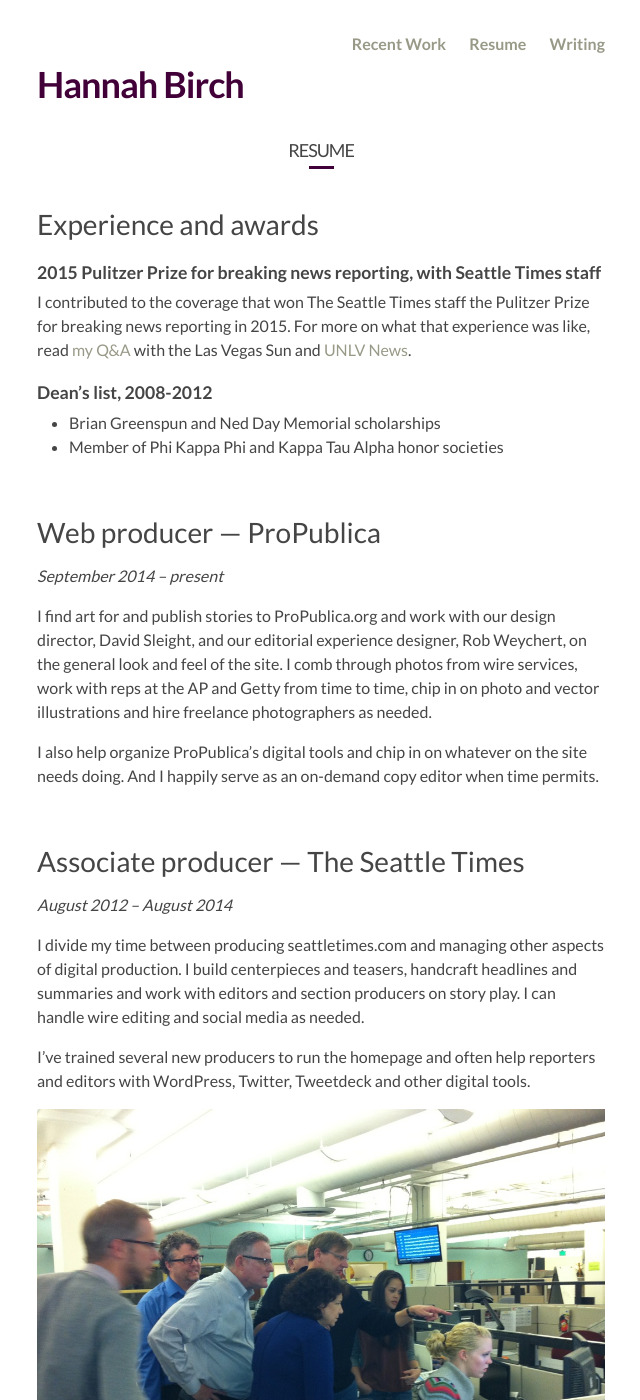
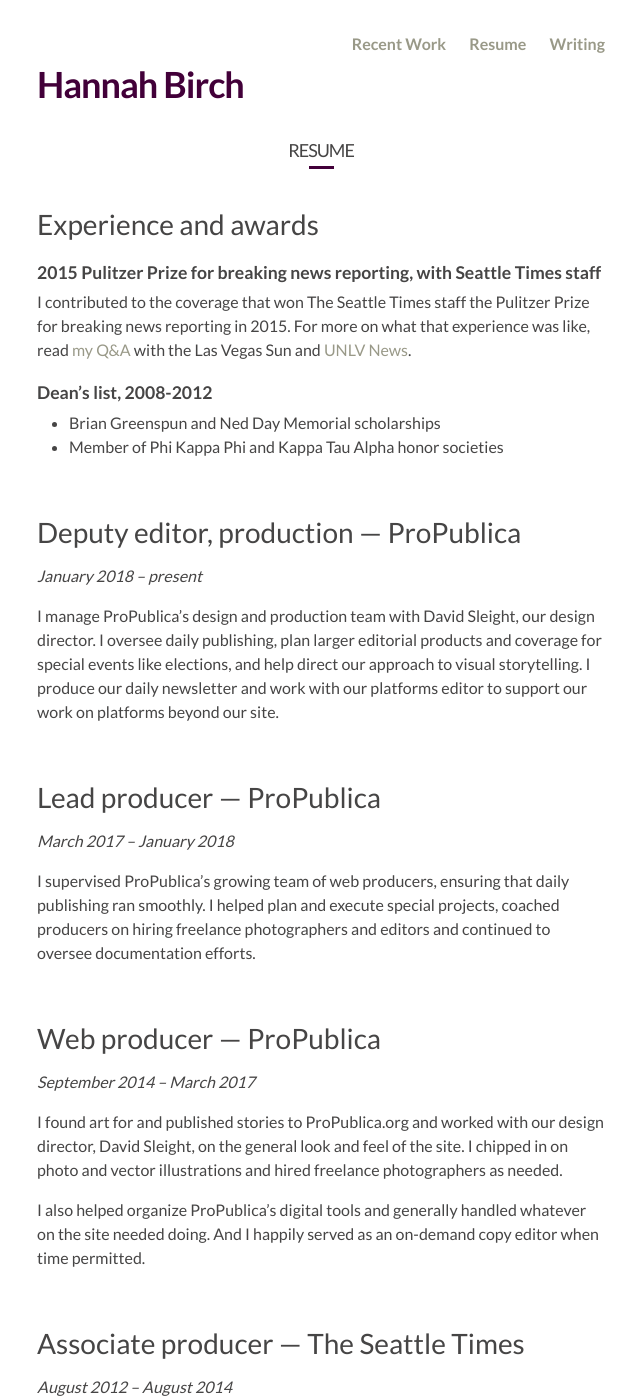
Before and after one commit to hannah-birch/hannah-birch.github.io, a Jekyll site: the page built from pages/resume.md, in a window 1280 px wide and 1400 px high. Shown: the whole window, without its empty margins (319-959 px from the left). Built offline with Jekyll 4.4.1, drawn with Linux system fonts in a browser that asks for light colours.

Commit message:
Adds gemfile, updates resume and about page

```diff
--- /dev/null
+++ b/Gemfile
@@ -0,0 +1,2 @@
+source 'https://rubygems.org'
+gem 'github-pages', group: :jekyll_plugins
--- a/_config.yml
+++ b/_config.yml
@@ -1,7 +1,7 @@
 # Site settings
 title: Hannah Birch
 email: birch.hannah@gmail.com
-description: Mostly harmless Web producer for ProPublica. Stealth copy editor, ace cat herder.
+description: Deputy editor, production at ProPublica. Stealth copy editor, ace cat herder.
 baseurl: "" # the subpath of your site, e.g. /blog/
 url: "http://hannah-birch.github.io" # the base hostname & protocol for your site
 twitter_username: hannahsbirch
--- a/index.html
+++ b/index.html
@@ -11,9 +11,9 @@
   <figcaption>📸: Steffany Beddes</figcaption>
 </figure>
 
-  <p>I’m the web producer for ProPublica, a nonprofit investigative newsroom in New York City. I publish stories to <a href="https://www.propublica.org">ProPublica.org</a> and work with our design director on the general look and feel of the site. I hire freelance photographers, cruise photo wires, work on photo and vector illustrations and generally chip in on whatever on the site needs doing. I’m great at copy editing, writing headlines and herding cats — ahem — editors.</p>
+  <p>I’m the deputy editor for production at <a href"https://www.propublica.org">ProPublica</a>, a nonprofit investigative newsroom in New York City. I manage our daily publishing, help execute special projects, lead our team of web producers and work with our design director on the general look and feel of propublica.org. I hire freelance photographers and illustrators and coach producers on doing the same. I’m great at copy editing, writing headlines and herding cats — ahem — editors.</p>
 
-  <p>In a past life I was an associate news producer at <a href="http://www.seattletimes.com">The Seattle Times</a>, where I crusaded against the forces of bad design and boring web headlines. I curated headlines and photos on seattletimes.com, managed social media as needed and designed special digital projects.</p>
+  <p>Before ProPublica, I was an associate news producer at The Seattle Times, where I was part of a team that <a href="https://www.pulitzer.org/winners/seattle-times-staff">won a Pulitzer Prize for breaking news</a> in 2015. I curated headlines and photos on <a href="http://seattletimes.com/">seattletimes.com</a>, managed social media as needed and designed special digital projects.</p>
 
   <p>Find me on <a href="https://twitter.com/hannahsbirch">Twitter</a> and <a href="https://github.com/hannah-birch">GitHub</a>.</p>
 
--- a/pages/resume.md
+++ b/pages/resume.md
@@ -15,13 +15,25 @@
 - Brian Greenspun and Ned Day Memorial scholarships
 - Member of Phi Kappa Phi and Kappa Tau Alpha honor societies
 
+## Deputy editor, production — ProPublica
+
+_January 2018 – present_
+
+I manage ProPublica’s design and production team with David Sleight, our design director. I oversee daily publishing, plan larger editorial products and coverage for special events like elections, and help direct our approach to visual storytelling. I produce our daily newsletter and work with our platforms editor to support our work on platforms beyond our site.
+
+## Lead producer — ProPublica
+
+_March 2017 – January 2018_
+
+I supervised ProPublica’s growing team of web producers, ensuring that daily publishing ran smoothly. I helped plan and execute special projects, coached producers on hiring freelance photographers and editors and continued to oversee documentation efforts.
+
 ## Web producer — ProPublica
 
-_September 2014 – present_
+_September 2014 – March 2017_
 
-I find art for and publish stories to ProPublica.org and work with our design director, David Sleight, and our editorial experience designer, Rob Weychert, on the general look and feel of the site. I comb through photos from wire services, work with reps at the AP and Getty from time to time, chip in on photo and vector illustrations and hire freelance photographers as needed.
+I found art for and published stories to ProPublica.org and worked with our design director, David Sleight, on the general look and feel of the site. I chipped in on photo and vector illustrations and hired freelance photographers as needed.
 
-I also help organize ProPublica’s digital tools and chip in on  whatever on the site needs doing. And I happily serve as an on-demand copy editor when time permits.
+I also helped organize ProPublica’s digital tools and generally handled whatever on the site needed doing. And I happily served as an on-demand copy editor when time permitted.
 
 ## Associate producer — The Seattle Times
 
```
Also changed, not shown: Gemfile.lock (added), 9 other files.
